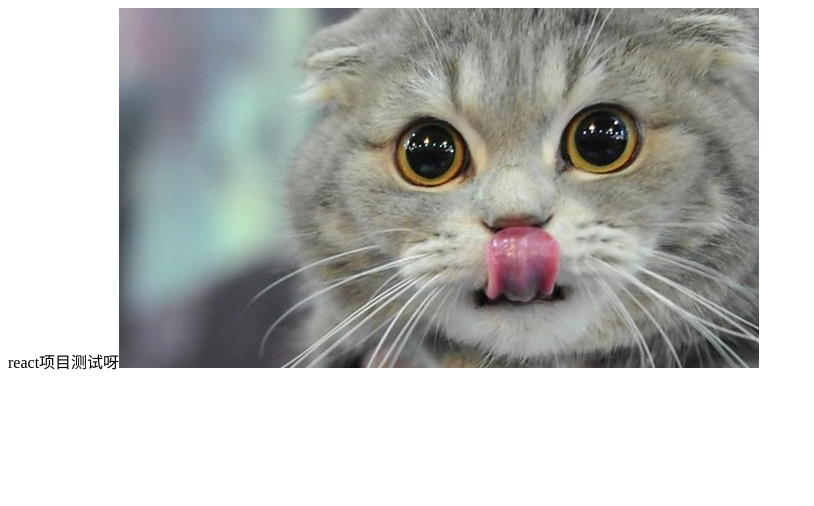
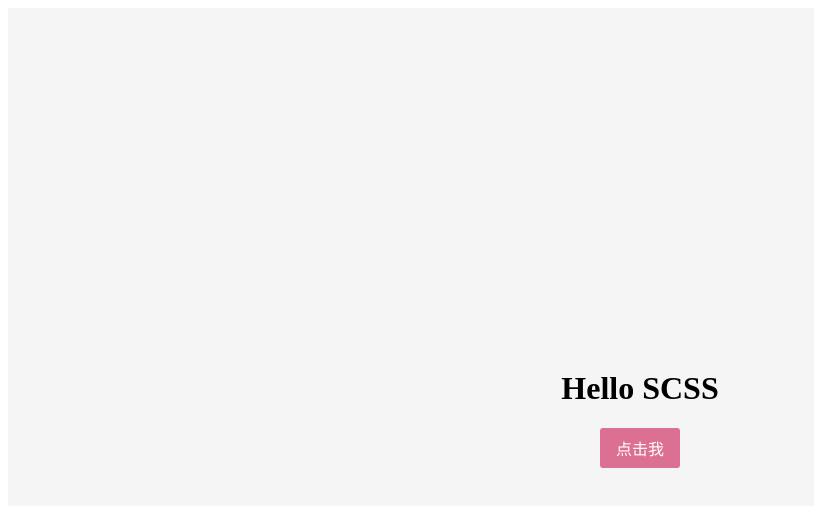
Before and after one commit to DAHUO-Melbourne/react-ts-webpack-boilerplate, a React app: page / in a window 1280 px wide. Shown: the top 506 px of the page, without its empty margins (0-814 px from the left). Built offline with nearby package versions, Linux system fonts and the light colour scheme.

Commit message:
feat: add scss config

```diff
--- a/package.json
+++ b/package.json
@@ -28,7 +28,7 @@
     "babel-jest": "^29.7.0",
     "canvas": "^2.11.2",
     "cross-env": "^7.0.3",
-    "css-loader": "^6.10.0",
+    "css-loader": "^6.11.0",
     "css-minimizer-webpack-plugin": "^6.0.0",
     "eslint": "^8.57.0",
     "eslint-config-prettier": "^9.1.0",
@@ -45,6 +45,8 @@
     "mini-css-extract-plugin": "^2.8.0",
     "postcss-loader": "^8.1.0",
     "prettier": "^3.3.2",
+    "sass": "^1.77.8",
+    "sass-loader": "^14.2.1",
     "style-loader": "^3.3.4",
     "terser-webpack-plugin": "^5.3.10",
     "ts-loader": "^9.5.1",
--- a/src/App.tsx
+++ b/src/App.tsx
@@ -1,11 +1,11 @@
 import React from 'react';
-import catImg from './assets/images/cat.jpg';
+import './styles.scss';
 
 const App = () => {
   return (
-    <div>
-      react项目测试呀
-      <img src={catImg} />
+    <div className="container">
+      <h1>Hello SCSS</h1>
+      <button className="button">点击我</button>
     </div>
   );
 };
--- /dev/null
+++ b/src/styles.scss
@@ -0,0 +1,24 @@
+$primary-color: palevioletred;
+
+.container {
+  display: flex;
+  flex-direction: column;
+  align-items: center;
+  justify-content: center;
+  height: 100vh;
+  background-color: #f5f5f5;
+}
+
+.button {
+  background: $primary-color;
+  border-radius: 3px;
+  border: none;
+  color: white;
+  padding: 0.5em 1em;
+  font-size: 1em;
+  cursor: pointer;
+
+  &:hover {
+    background: darkred;
+  }
+}
--- a/webpack/webpack.config.js
+++ b/webpack/webpack.config.js
@@ -32,6 +32,10 @@ module.exports = {
           "css-loader",
           "less-loader",
         ],
+      },
+      {
+        test: /\.scss$/,
+        use: ['style-loader', 'css-loader', 'sass-loader']
       },
       {
         test: /\.(ts|tsx)$/,
```
Also changed, not shown: 1 other file (tests, documents, lock files or other folders).
